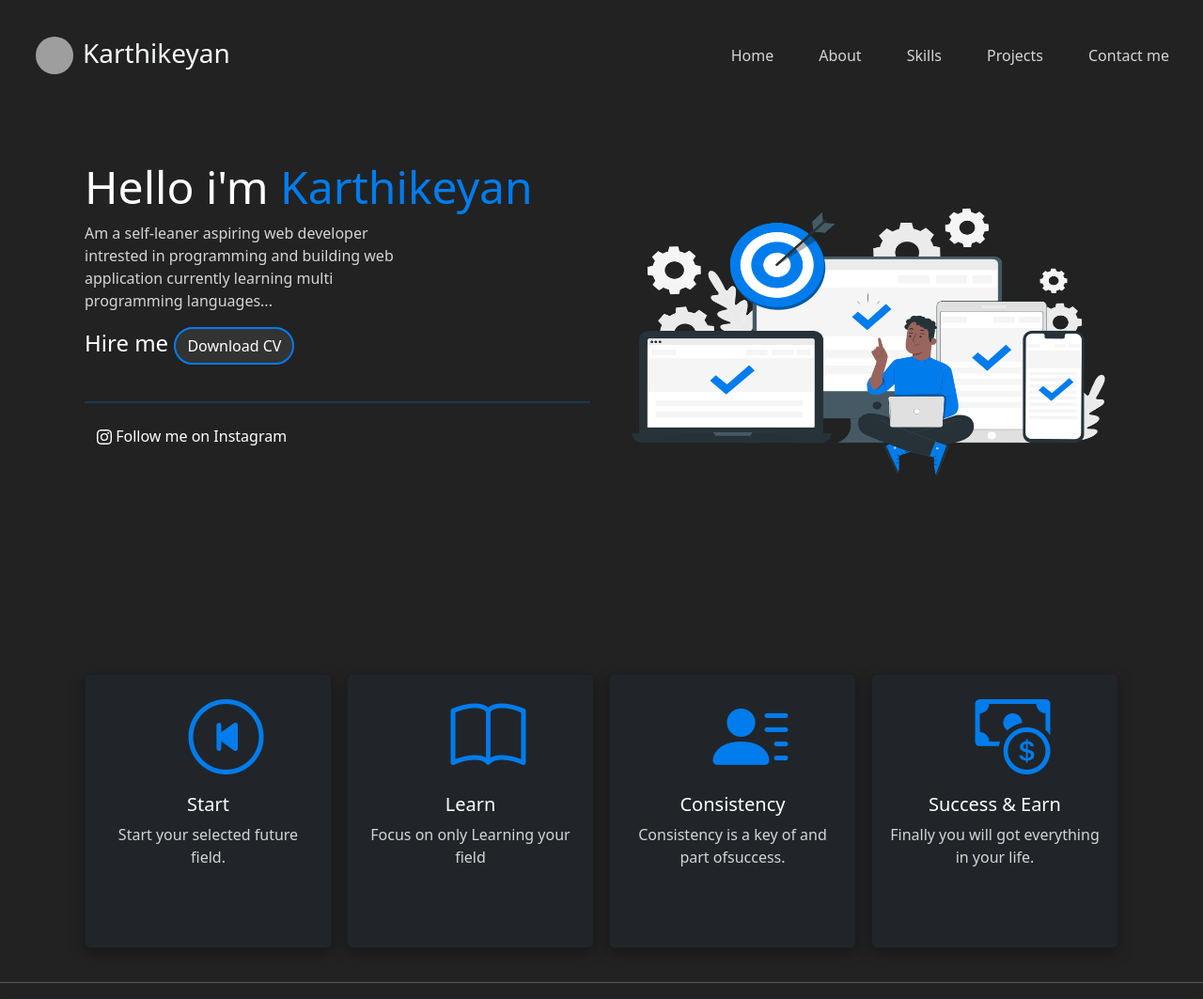
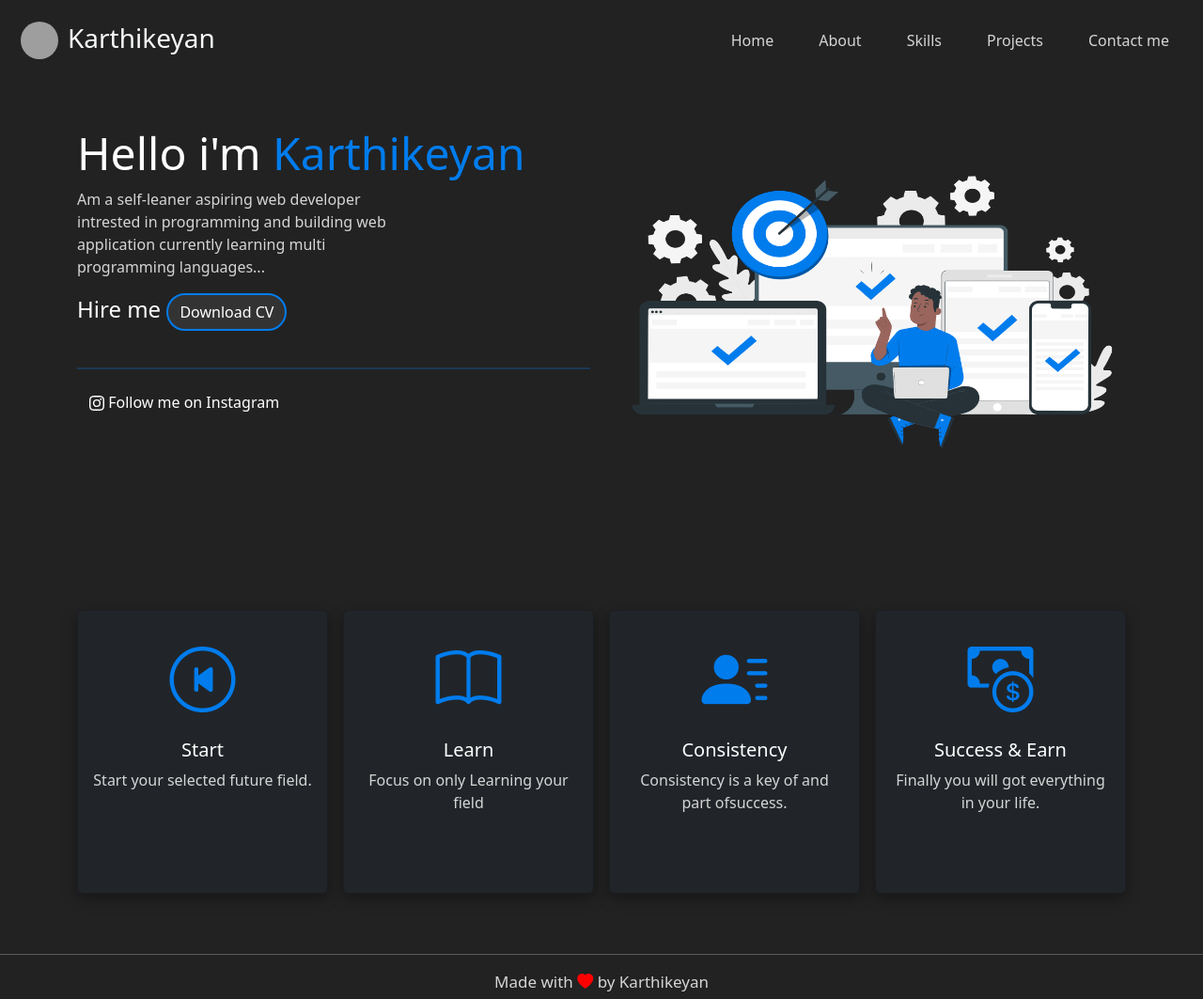
Before and after one commit to Karthi-cfg/myportfolio, a PHP site: page / in a window 1280 px wide. Shown: the top 1063 px of the page at 94% size. Run offline with PHP 8.4, Linux system fonts and the light colour scheme; some libraries are stand-ins or nearby versions; grey boxes are pictures that could not be loaded.

Commit message:
corrected navbar,icon bug fixed

```diff
--- a/_templates/_about.php
+++ b/_templates/_about.php
@@ -39,9 +39,9 @@
         about SNA-> SNA is World's First Teach Academy With A Virtual Private Network.my goal is become a web developer</small></p>
       </div>
 
-      <div class="col-md-6 text-end" style="text-align: center !important;">
+      <div class="col-md-6 text-end myimg2" style="text-align: center !important;">
 
-    <img src="/portfolio/karthi.jpg" class="rounded" alt="my pic">
+    <img src="/portfolio/karthi.jpg" class="rounded " id="myimg"alt="my pic">
   </div>
       </div>
     </div>
@@ -111,4 +111,3 @@
 </div>
 
 </section>
-<hr style="color:#fff;">
--- a/_templates/_contact.php
+++ b/_templates/_contact.php
@@ -143,7 +143,7 @@ margin: 30px 0 10px;
   }
 </style>
 </head>
-<section id="contact">
+
 <div class="container mt-5">
 <h2 style="color:white;">Contact Me</h2>
   <form method="post"id="form">
@@ -191,7 +191,7 @@ margin: 30px 0 10px;
     </div>
   </form>
 </div>
-</section>
+
 <?php
 
 print("<script>
--- a/_templates/_main.php
+++ b/_templates/_main.php
@@ -1,5 +1,5 @@
 <!-- main content left start -->
-<section id="index">
+
 <div class="container mt-5" style="background-color:#222222!important;">
     <div class="row">
         <div class="col-md-6">
@@ -31,4 +31,3 @@
   </div>
     </div>
 </div>
-</section>
--- a/_templates/_main2.php
+++ b/_templates/_main2.php
@@ -3,11 +3,16 @@
     <div class="col">
       <div class="card bg-dark">
         <div style="height:60px;width:100%;">
-        <div class="icon text-center circle"style="height:50px;width:50px; display:flex; flex-direction:column; justify-content:center;">
-        <i class="bi bi-skip-start-circle"style="color: #007ced;font-size:80px;"></i>
+
+
+        <div class="icon "style="margin-top:20px;text-align:center;">
+<i class="bi bi-skip-start-circle"style="color: #007ced;font-size:70px;"></i>
+
       </div>
+
+
     </div>
-        <div class="card-body"style="height:180px;width:100%;margin-top: 50px;">
+        <div class="card-body"style="height:180px;width:100%;margin-top: 60px;">
           <h5 class="card-title text-white"style="text-align:center;margin-top:0px;color:#1e4c69;">Start</h5>
           <p class="card-text"style="text-align:center;color:#d5d5d5;">Start your selected future field.</p>
         </div>
@@ -17,11 +22,11 @@
      <div class="col">
       <div class="card bg-dark">
         <div style="height:60px;width:100%;">
-        <div class="icon text-center circle"style="height:50px;width:50px; display:flex; flex-direction:column; justify-content:center;">
-        <i class="bi bi-book"style="color: #007ced;font-size:80px;"></i>
+        <div class="icon text-center circle"style="margin-top:20px;text-align:center;">
+        <i class="bi bi-book"style="color: #007ced;font-size:70px;"></i>
       </div>
     </div>
-        <div class="card-body"style="height:180px;width:100%;margin-top: 50px;">
+        <div class="card-body"style="height:180px;width:100%;margin-top: 60px;">
           <h5 class="card-title text-white"style="text-align:center;margin-top:0px;color:#1e4c69;">Learn</h5>
           <p class="card-text"style="text-align:center;color:#d5d5d5;">Focus on only Learning your field</p>
         </div>
@@ -32,11 +37,11 @@
      <div class="col">
       <div class="card bg-dark">
         <div style="height:60px;width:100%;">
-        <div class="icon text-center circle"style="height:50px;width:50px; display:flex; flex-direction:column; justify-content:center;">
-        <i class="bi bi-person-lines-fill"style="color: #007ced;font-size:80px;"></i>
+        <div class="icon text-center circle"style="margin-top:20px;text-align:center;">
+        <i class="bi bi-person-lines-fill"style="color: #007ced;font-size:70px;"></i>
       </div>
     </div>
-        <div class="card-body"style="height:180px;width:100%;margin-top: 50px;">
+        <div class="card-body"style="height:180px;width:100%;margin-top: 60px;">
           <h5 class="card-title text-white"style="text-align:center;margin-top:0px;color:#1e4c69;">Consistency</h5>
           <p class="card-text"style="text-align:center;color:#d5d5d5;">Consistency is a key of and part ofsuccess. </p>
         </div>
@@ -47,11 +52,11 @@
      <div class="col">
       <div class="card bg-dark">
         <div style="height:60px;width:100%;">
-        <div class="icon text-center circle"style="height:50px;width:50px; display:flex; flex-direction:column; justify-content:center;">
-        <i class="bi bi-cash-coin "style="color: #007ced;font-size:80px;"></i>
+        <div class="icon text-center circle"style="margin-top:20px;text-align:center;">
+        <i class="bi bi-cash-coin "style="color: #007ced;font-size:70px;"></i>
       </div>
     </div>
-        <div class="card-body"style="height:180px;width:100%;margin-top: 50px;">
+        <div class="card-body"style="height:180px;width:100%;margin-top: 60px;">
           <h5 class="card-title text-white"style="text-align:center;margin-top:0px;color:#1e4c69; color:white;">Success & Earn</h5>
           <p class="card-text"style="text-align:center;color:#d5d5d5;">Finally you will got everything in your life. </p>
         </div>
@@ -59,4 +64,3 @@
     </div>
   </div>
   </div>
-  <hr style="color:#fff;">
--- a/_templates/_nav.php
+++ b/_templates/_nav.php
@@ -1,9 +1,10 @@
  <!-- nav bar start -->
- <nav class="navbar  navbar-expand-lg navigation" style="position:sticky;">
-    <div class="container-fluid pt-3">
-    <a href="#" class="navbar-brand text-light fs-3 ms-3"> <img src="/portfolio/karthi.jpg" id="pic" width="60" height="60" alt="my pic" style="border-radius: 50% !important; padding:10px;">Karthikeyan</a>
+    <div class="container-fluid  menu">
 
-        <button class="navbar-toggler" type="button" data-bs-toggle="collapse" data-bs-target="#navbarCollapse" aria-controls="navbarCollapse" aria-expanded="false" aria-label="Toggle navigation" style="color:white;">
+ <nav class="navbar  navbar-expand-lg navigation menu1 navbar-fixed-top">
+    <a href="#" class="navbar-brand text-light fs-3 "> <img src="/portfolio/karthi.jpg" id="pic" width="60" height="60" alt="my pic" style="border-radius: 50% !important; padding:10px;">Karthikeyan</a>
+
+        <button class="navbar-toggler lines" type="button" data-bs-toggle="collapse" data-bs-target="#navbarCollapse" aria-controls="navbarCollapse" aria-expanded="false" aria-label="Toggle navigation" style="color:white;">
     <span class="navbar-toggler-icon"><svg xmlns="http://www.w3.org/2000/svg" width="30" height="30" fill="currentColor" class="bi bi-list" viewBox="0 0 16 16">
         <path fill-rule="evenodd" d="M2.5 12a.5.5 0 0 1 .5-.5h10a.5.5 0 0 1 0 1H3a.5.5 0 0 1-.5-.5zm0-4a.5.5 0 0 1 .5-.5h10a.5.5 0 0 1 0 1H3a.5.5 0 0 1-.5-.5zm0-4a.5.5 0 0 1 .5-.5h10a.5.5 0 0 1 0 1H3a.5.5 0 0 1-.5-.5z"></path>
       </svg></span>
@@ -11,16 +12,16 @@
         <div class="collapse navbar-collapse navs" id="navbarCollapse"  >
             <ul class="navbar-nav nav-ul" >
                 <li class="nav-item px-3 ">
-                  <a class="bg nav-link " href="#index">Home</a>
+                  <a class="bg nav-link " href="/portfolio2/index.php">Home</a>
                  </li>
                 <li class=" nav-item px-3 ">
-                  <a class="bg nav-link " href="#about">About</a>
+                  <a class="bg nav-link " href="/portfolio2/about.php">About</a>
                 </li>
-                <li class="nav-item px-3 "><a class="bg nav-link " href="#skills">Skills</a>
+                <li class="nav-item px-3 "><a class="bg nav-link " href="/portfolio2/skills.php">Skills</a>
               </li>
-                <li class="nav-item px-3 "><a class="bg nav-link  " href="#projects">Projects</a>
+                <li class="nav-item px-3 "><a class="bg nav-link  " href="/portfolio2/projects.php">Projects</a>
               </li>
-                <li class="nav-item px-3 "><a class="bg nav-link  " href="#contact">Contact me</a>
+                <li class="nav-item px-3 "><a class="bg nav-link  " href="/portfolio2/contact.php">Contact me</a>
               </li>
     </ul>
   </div>
--- a/_templates/_projects.php
+++ b/_templates/_projects.php
@@ -41,4 +41,3 @@
 </a>
 </div>
 </section>
-<hr style="color:#fff;">
--- a/_templates/_skills.php
+++ b/_templates/_skills.php
@@ -29,34 +29,7 @@
 <!-- nav bar end -->
 
  <!-- Skills Section Start Front-End -->
- <section id="skills">
-<!-- <div class="container mt-4 text-white"style="background-color:#222222!important;">
-<h2 class="heading">Skills</h2>
-<div class="row mt-4">
-    <div class="col-6 myskills">
-        <h5>Basic knowledge in </h5>
-<ul>
-    <li>PHP</li>
-    <li>Java Script</li>
-    <li>Python</li>
-    <li>Linux</li>
-</ul>
-    </div>
 
-    <div class="col-6">
-        <h5>Intermediate knowledge in </h5>
-<ul>
-    <li>C programming</li>
-    <li>Java programming</li>
-    <li>HTML</li>
-    <li>CSS</li>
-    <li>Bootstrap</li>
-    <li>SQL</li>
-</ul>
-    </div>
-
-</div>
-</div> -->
 <div class="container mt-4" style="background-color:#222222!important;">
     <h4 class="text-white py-2" style="color:#fff;style;border-bottom:1px solid #007ced; width:60px;">Skills</h4>
 <div class="row">
@@ -91,4 +64,3 @@
   </div>
 </div>
 </div>
-<hr style="color:#fff;">
--- a/about.php
+++ b/about.php
@@ -11,9 +11,11 @@ include 'libs/load.php';
     <meta http-equiv="X-UA-Compatible" content="IE=edge">
     <meta name="viewport" content="width=device-width, initial-scale=1.0">
     <title>about</title>
-
+    <?load_templates('_head')?>
 </head>
 <body>
-
+<?load_templates('_nav')?>
+<?load_templates('_about')?>
+<?load_templates('_footer')?>
 </body>
 </html>
--- a/contact.php
+++ b/contact.php
@@ -11,9 +11,11 @@ include 'libs/load.php';
     <meta http-equiv="X-UA-Compatible" content="IE=edge">
     <meta name="viewport" content="width=device-width, initial-scale=1.0">
     <title>Contact Me</title>
-
+    <?load_templates('_head')?>
 </head>
 <body>
-
+<?load_templates('_nav')?>
+<?load_templates('_contact')?>
+<?load_templates('_footer')?>
 </body>
 </html>
--- a/css/footer.css
+++ b/css/footer.css
@@ -1,3 +1,6 @@
 /* footer{
 
 } */
+body{
+    background-color: #222222;
+}
--- a/css/index.css
+++ b/css/index.css
@@ -1,3 +1,5 @@
+
+
 body{
     background-color: #222222;
 }
@@ -17,6 +19,11 @@ color: #f5f5f5;
 .navs ul li a:active{
 color: #f5f5f5!important;
 }
+
+/* .navigation{
+  position: fixed;
+  top: 0;
+} */
 
 /* nav styles-end */
 
@@ -86,30 +93,30 @@ box-shadow: 0 0 20px 4px;
   }
 
 
-  .circle{
+  /* .circle{
     position: absolute;
     top: 40px;
     left: 42%;
-  }
+  } */
    /* mobile responsive mediaquery */
 
-   @media only screen and (min-width: 576px) {
-    .comp {
+   @media screen and (min-width:767px)
+   {
+    /* .menu1{
+      position: sticky;
+      padding-top: 2rem;
+    }
+    .menu{
+      position: fixed;
+      background-color: #222222;
 
-      text-align: center !important;
-
-
-    }
-    .navigation{
-      margin: 0;
-    }
+    } */
   }
 
 
-  @media screen and (max-width: 567px) {
-    .comp{
-
-      text-align: center !important;
-
-    }
-  }
+/* @media (max-width: 991px) {
+.lines{
+position: fixed!important;
+right: 10%;
+}
+}   */
--- a/index.php
+++ b/index.php
@@ -6,20 +6,13 @@ include 'libs/load.php';
 <!DOCTYPE html>
 <html lang="en">
 <?load_templates('_head')?>
-<body d-flex flex-column min-vh-100>
+<body>
 <?load_templates('_nav')?>
 
 <?load_templates('_main')?>
 
 <?load_templates('_main2')?>
 
-<?load_templates('_about')?>
-
-<?load_templates('_skills')?>
-
-<?load_templates('_projects')?>
-
-<?load_templates('_contact')?>
 
 <?load_templates('_footer')?>
 </body>
--- a/projects.php
+++ b/projects.php
@@ -11,9 +11,11 @@ include 'libs/load.php';
     <meta http-equiv="X-UA-Compatible" content="IE=edge">
     <meta name="viewport" content="width=device-width, initial-scale=1.0">
     <title>projects</title>
-
+    <?load_templates('_head')?>
 </head>
 <body>
-
+<?load_templates('_nav')?>
+<?load_templates('_projects')?>
+<?load_templates('_footer')?>
 </body>
 </html>
--- a/skills.php
+++ b/skills.php
@@ -11,9 +11,11 @@ include 'libs/load.php';
     <meta http-equiv="X-UA-Compatible" content="IE=edge">
     <meta name="viewport" content="width=device-width, initial-scale=1.0">
     <title>Skills</title>
-
+    <?load_templates('_head')?>
 </head>
 <body>
-
+<?load_templates('_nav')?>
+<?load_templates('_skills')?>
+<?load_templates('_footer')?>
 </body>
 </html>
```
Also changed, not shown: css/about.css (+13 -4 lines), css/skills.css (+19 -0 lines).
